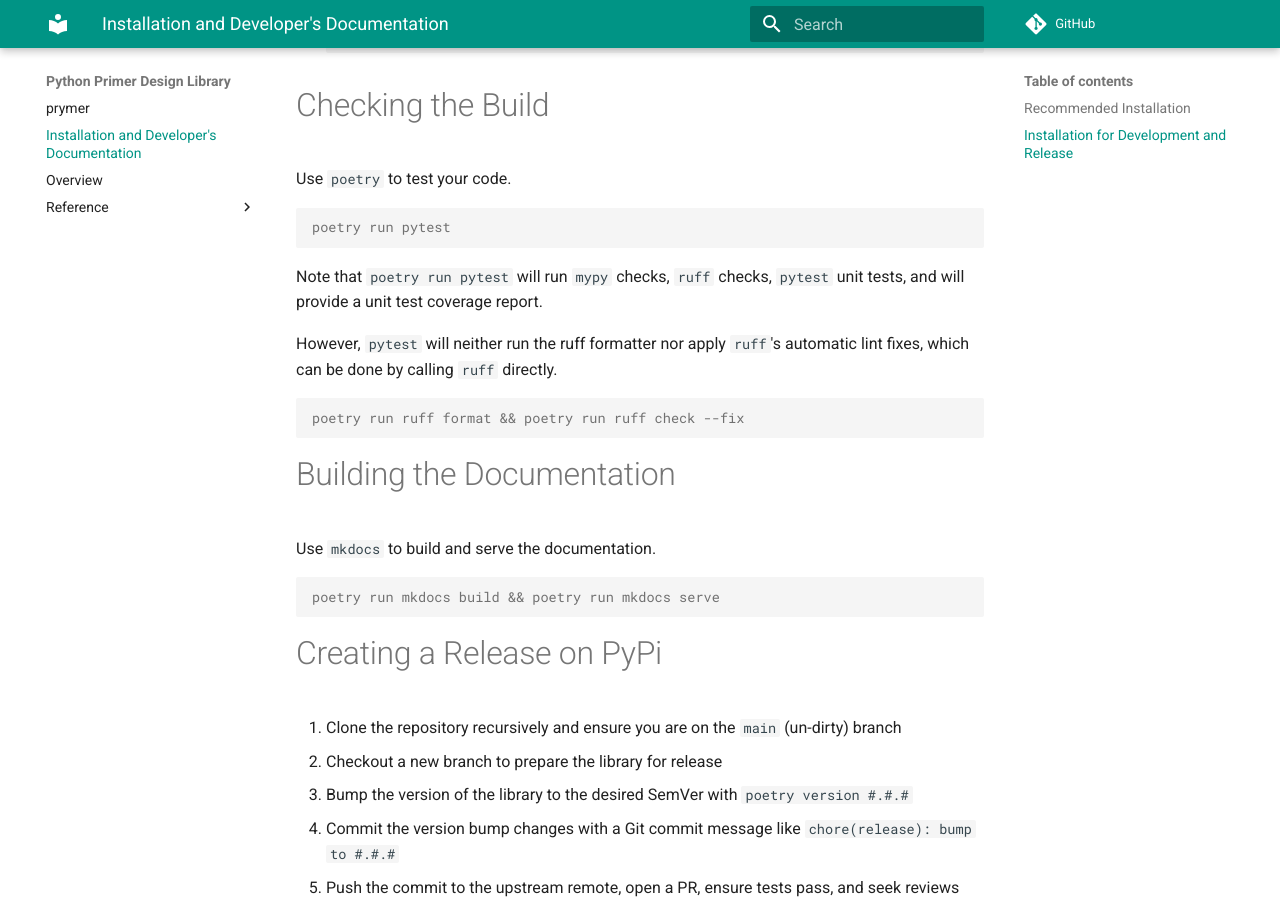
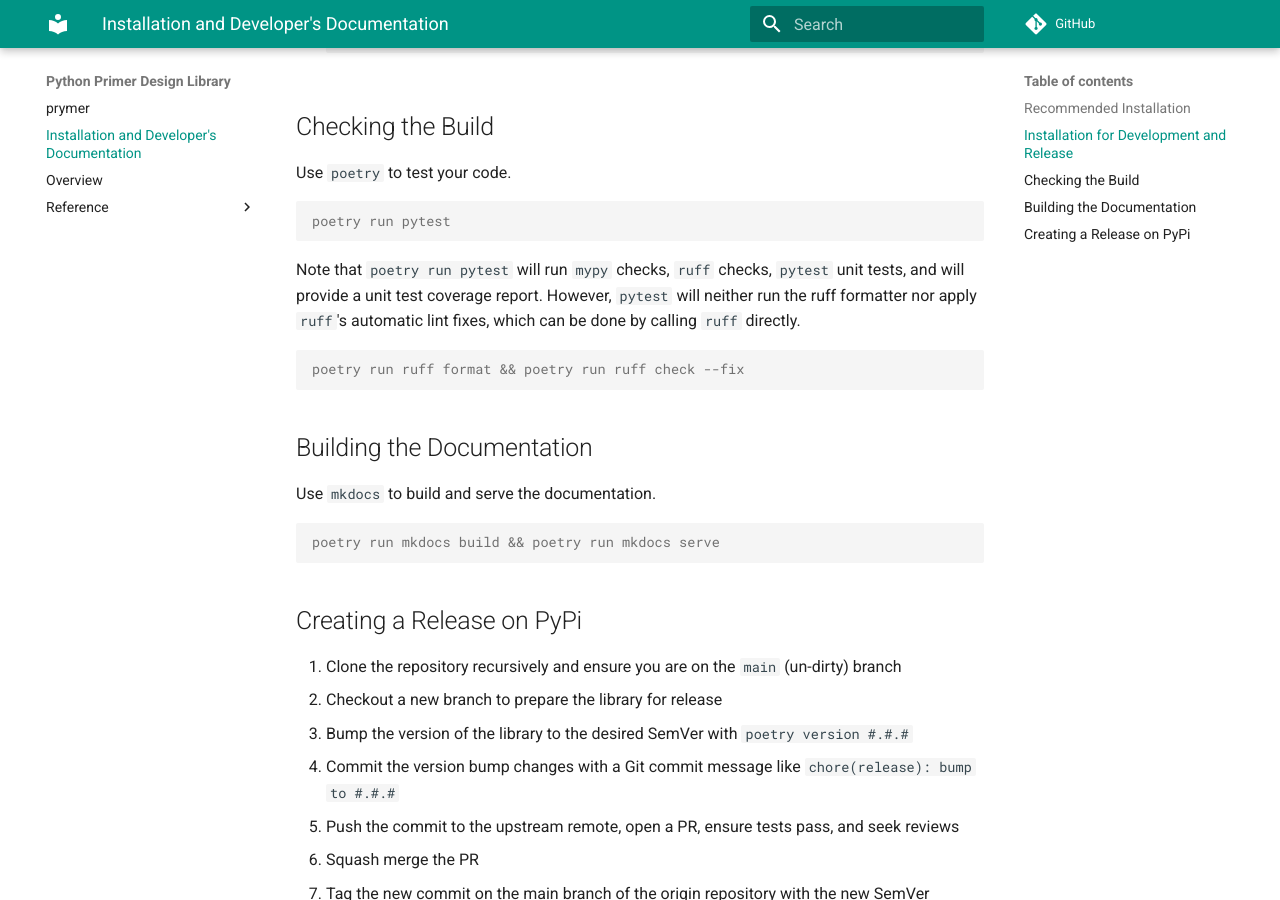
Before and after one commit to fulcrumgenomics/prymer, an MkDocs documentation site: the page built from docs/installation-and-developers-documentation.md, in a window 1280 px wide and 900 px high, scrolled down 834 px. Built offline with MkDocs 1.6.1 and Material for MkDocs 9.7.7, drawn with Linux system fonts in a browser that asks for light colours; comment, search, counter and statistics services are not loaded.

Commit message:
chore: fix up Markdown rendering

````diff
--- a/docs/installation-and-developers-documentation.md
+++ b/docs/installation-and-developers-documentation.md
@@ -38,7 +38,7 @@ mamba install -c bioconda prymer
     poetry install
     ```
 
-# Checking the Build
+## Checking the Build
 
 Use `poetry` to test your code.
 
@@ -47,14 +47,13 @@ poetry run pytest
 ```
 
 Note that `poetry run pytest` will run `mypy` checks, `ruff` checks, `pytest` unit tests, and will provide a unit test coverage report.
-
 However, `pytest` will neither run the ruff formatter nor apply `ruff`'s automatic lint fixes, which can be done by calling `ruff` directly.
 
 ```console
 poetry run ruff format && poetry run ruff check --fix
 ```
 
-# Building the Documentation
+## Building the Documentation
 
 Use `mkdocs` to build and serve the documentation.
 
@@ -62,7 +61,7 @@ Use `mkdocs` to build and serve the documentation.
 poetry run mkdocs build && poetry run mkdocs serve
 ```
 
-# Creating a Release on PyPi
+## Creating a Release on PyPi
 
 1. Clone the repository recursively and ensure you are on the `main` (un-dirty) branch
 2. Checkout a new branch to prepare the library for release
````
Also changed, not shown: 2 other files.
